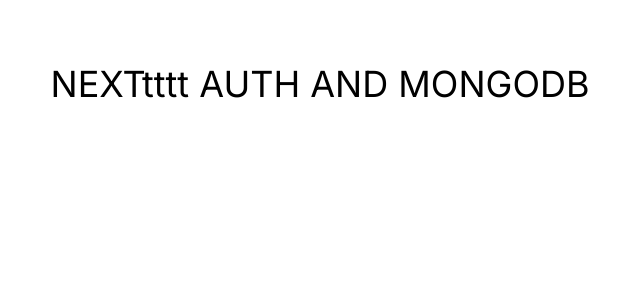
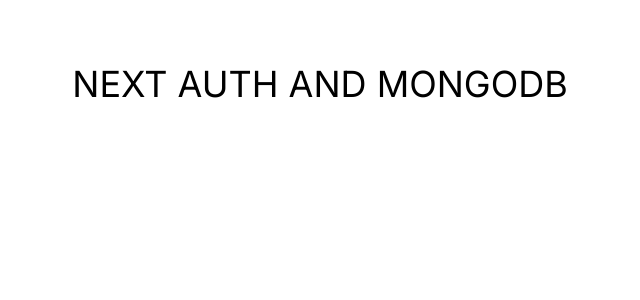
Before and after one commit to bro-maanii/NextAuth_MongoDB, a Next.js app: page / in a window 1280 px wide. Shown: the top 300 px of the page, without its empty margins (320-960 px from the left). Built offline with nearby package versions, Linux system fonts and the light colour scheme.

Commit message:
Home Page Change Text

```diff
--- a/app/page.tsx
+++ b/app/page.tsx
@@ -3,7 +3,7 @@
 export default function Home() {
   return (
     <main className="p-16">
-      <h1 className="text-center text-4xl">NEXTtttt AUTH AND MONGODB</h1>
+      <h1 className="text-center text-4xl">NEXT AUTH AND MONGODB</h1>
     </main>
   );
 }
```
